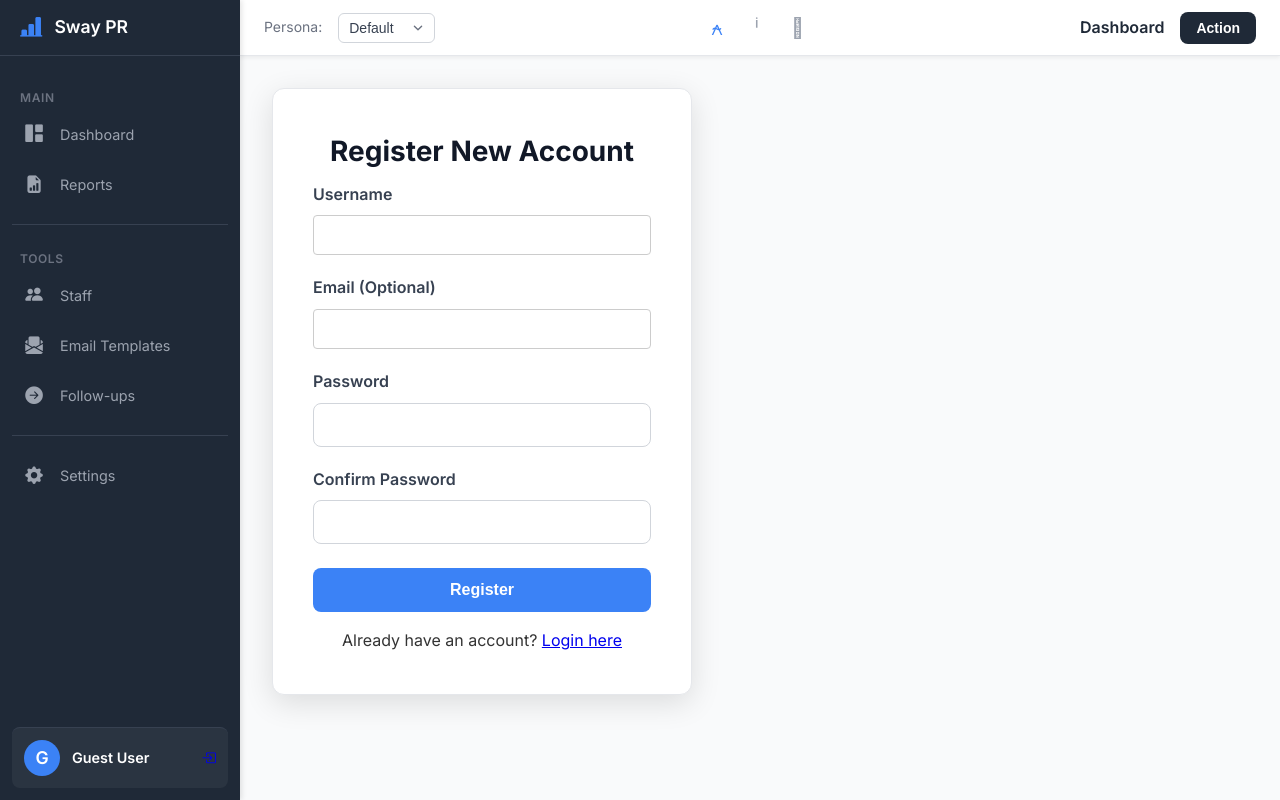
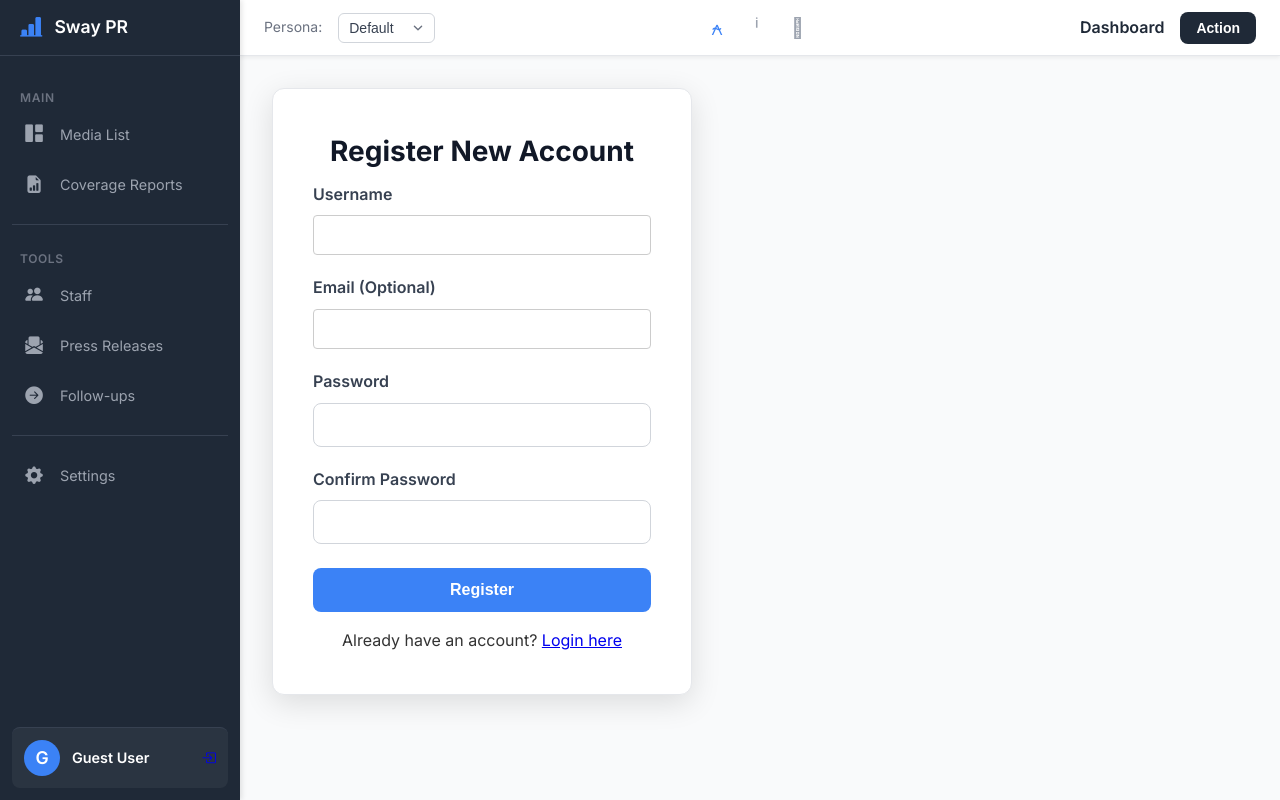
Before and after one commit to cachimiro/cv, a Flask app: page /register in a window 1280 px wide. Run offline with Flask 3, Linux system fonts and the light colour scheme.

Commit message:
Refactor: Rename application components
This commit renames several components of the application as per your request.

- "Email Templates" is renamed to "Press Releases".
- "Dashboard" is renamed to "Media List".
- "Reports" is renamed to "Coverage Reports".

This includes changes to:
- Backend routes and function names in `app.py`.
- Database table names in `database.py`.
- Frontend templates in `templates/`.
- JavaScript files in `static/js/`.
- Tests in `test_press_releases.py`.

```diff
--- a/app.py
+++ b/app.py
@@ -54,11 +54,11 @@ def staff_management():
     """Serves the staff management page."""
     return render_template('staff.html')
 
-@app.route('/email-templates')
+@app.route('/press-releases')
 @login_required
-def email_templates():
-    """Serves the email templates page."""
-    return render_template('email_templates.html')
+def press_releases():
+    """Serves the press releases page."""
+    return render_template('press_releases.html')
 
 @app.route('/follow-up-email')
 @login_required
@@ -69,17 +69,17 @@ def follow_up_email():
     conn.close()
     return render_template('follow_up_email.html', emails=emails)
 
-@app.route('/published-reports')
+@app.route('/coverage-reports')
 @login_required
-def published_reports():
-    """Serves the published reports page."""
-    return render_template('published_reports.html')
+def coverage_reports():
+    """Serves the coverage reports page."""
+    return render_template('coverage_reports.html')
 
-@app.route('/outreach/<int:template_id>')
+@app.route('/outreach/<int:press_release_id>')
 @login_required
-def outreach_page(template_id):
-    """Serves the outreach page for a specific template."""
-    return render_template('outreach.html', template_id=template_id)
+def outreach_page(press_release_id):
+    """Serves the outreach page for a specific press release."""
+    return render_template('outreach.html', press_release_id=press_release_id)
 
 @app.route('/upload/<int:upload_id>')
 @login_required
@@ -90,8 +90,8 @@ def upload_data_page(upload_id):
 @app.route('/')
 @login_required
 def index():
-    """Serves the main dashboard page."""
-    return render_template('dashboard.html')
+    """Serves the main media list page."""
+    return render_template('media_list.html')
 
 @app.route('/register', methods=['GET', 'POST'])
 def register():
@@ -357,40 +357,40 @@ def get_uploads():
     conn.close()
     return jsonify([dict(row) for row in uploads])
 
-@app.route('/api/email-templates', methods=['GET'])
+@app.route('/api/press-releases', methods=['GET'])
 @login_required
-def get_email_templates():
+def get_press_releases():
     conn = database.get_db_connection()
     cursor = conn.cursor()
-    cursor.execute("SELECT id, name, content, image, html_content FROM email_templates")
-    templates = cursor.fetchall()
+    cursor.execute("SELECT id, name, content, image, html_content FROM press_releases")
+    press_releases = cursor.fetchall()
     conn.close()
 
-    templates_list = []
-    for row in templates:
-        template_dict = dict(row)
-        if template_dict.get('image'):
-            template_dict['image'] = base64.b64encode(template_dict['image']).decode('utf-8')
-        templates_list.append(template_dict)
+    press_releases_list = []
+    for row in press_releases:
+        press_release_dict = dict(row)
+        if press_release_dict.get('image'):
+            press_release_dict['image'] = base64.b64encode(press_release_dict['image']).decode('utf-8')
+        press_releases_list.append(press_release_dict)
 
-    return jsonify(templates_list)
+    return jsonify(press_releases_list)
 
-@app.route('/api/email-template/<int:template_id>', methods=['GET', 'PUT', 'DELETE'])
+@app.route('/api/press-release/<int:press_release_id>', methods=['GET', 'PUT', 'DELETE'])
 @login_required
-def email_template(template_id):
+def press_release(press_release_id):
     if request.method == 'GET':
         conn = database.get_db_connection()
         cursor = conn.cursor()
-        cursor.execute("SELECT id, name, content, image, html_content FROM email_templates WHERE id = ?", (template_id,))
-        template = cursor.fetchone()
+        cursor.execute("SELECT id, name, content, image, html_content FROM press_releases WHERE id = ?", (press_release_id,))
+        press_release = cursor.fetchone()
         conn.close()
-        if template:
-            template_dict = dict(template)
-            if template_dict.get('image'):
-                template_dict['image'] = base64.b64encode(template_dict['image']).decode('utf-8')
-            return jsonify(template_dict)
+        if press_release:
+            press_release_dict = dict(press_release)
+            if press_release_dict.get('image'):
+                press_release_dict['image'] = base64.b64encode(press_release_dict['image']).decode('utf-8')
+            return jsonify(press_release_dict)
         else:
-            return jsonify({"error": "Template not found"}), 404
+            return jsonify({"error": "Press release not found"}), 404
 
     if request.method == 'PUT':
         name = request.form.get('name')
@@ -402,24 +402,24 @@ def email_template(template_id):
 
         if 'image' in request.files:
             image = request.files['image'].read()
-            cursor.execute("UPDATE email_templates SET name = ?, content = ?, image = ?, html_content = ? WHERE id = ?",
-                           (name, content, image, html_content, template_id))
+            cursor.execute("UPDATE press_releases SET name = ?, content = ?, image = ?, html_content = ? WHERE id = ?",
+                           (name, content, image, html_content, press_release_id))
         else:
-            cursor.execute("UPDATE email_templates SET name = ?, content = ?, html_content = ? WHERE id = ?",
-                           (name, content, html_content, template_id))
+            cursor.execute("UPDATE press_releases SET name = ?, content = ?, html_content = ? WHERE id = ?",
+                           (name, content, html_content, press_release_id))
 
         conn.commit()
         conn.close()
 
-        return jsonify({"message": "Template updated successfully"})
+        return jsonify({"message": "Press release updated successfully"})
 
     if request.method == 'DELETE':
         conn = database.get_db_connection()
         cursor = conn.cursor()
-        cursor.execute("DELETE FROM email_templates WHERE id = ?", (template_id,))
+        cursor.execute("DELETE FROM press_releases WHERE id = ?", (press_release_id,))
         conn.commit()
         conn.close()
-        return jsonify({"message": "Template deleted successfully"})
+        return jsonify({"message": "Press release deleted successfully"})
 
 # --- Follow Up Email API Endpoints ---
 @app.route('/api/follow-up-emails', methods=['GET'])
@@ -583,19 +583,19 @@ def edit_follow_up(email_id):
     return render_template('edit_follow_up.html', email=email)
 
 # --- Published Reports API Endpoints ---
-@app.route('/api/published-reports', methods=['GET'])
+@app.route('/api/coverage-reports', methods=['GET'])
 @login_required
-def get_published_reports():
+def get_coverage_reports():
     conn = database.get_db_connection()
     cursor = conn.cursor()
-    cursor.execute("SELECT id, link, article, date_of_publish FROM published_reports")
+    cursor.execute("SELECT id, link, article, date_of_publish FROM coverage_reports")
     reports = cursor.fetchall()
     conn.close()
     return jsonify([dict(row) for row in reports])
 
-@app.route('/api/published-reports', methods=['POST'])
+@app.route('/api/coverage-reports', methods=['POST'])
 @login_required
-def add_published_report():
+def add_coverage_report():
     data = request.get_json()
     link = data.get('link')
     article = data.get('article')
@@ -606,24 +606,24 @@ def add_published_report():
 
     conn = database.get_db_connection()
     cursor = conn.cursor()
-    cursor.execute("INSERT INTO published_reports (link, article, date_of_publish) VALUES (?, ?, ?)", (link, article, date_of_publish))
+    cursor.execute("INSERT INTO coverage_reports (link, article, date_of_publish) VALUES (?, ?, ?)", (link, article, date_of_publish))
     conn.commit()
     new_id = cursor.lastrowid
 
     # Fetch the newly created report to return it
-    cursor.execute("SELECT id, link, article, date_of_publish FROM published_reports WHERE id = ?", (new_id,))
+    cursor.execute("SELECT id, link, article, date_of_publish FROM coverage_reports WHERE id = ?", (new_id,))
     new_report = cursor.fetchone()
 
     conn.close()
 
     return jsonify(dict(new_report)), 201
 
-@app.route('/api/published-reports/<int:report_id>', methods=['GET'])
+@app.route('/api/coverage-reports/<int:report_id>', methods=['GET'])
 @login_required
-def get_published_report(report_id):
+def get_coverage_report(report_id):
     conn = database.get_db_connection()
     cursor = conn.cursor()
-    cursor.execute("SELECT id, link, article, date_of_publish FROM published_reports WHERE id = ?", (report_id,))
+    cursor.execute("SELECT id, link, article, date_of_publish FROM coverage_reports WHERE id = ?", (report_id,))
     report = cursor.fetchone()
     conn.close()
     if report:
@@ -631,13 +631,13 @@ def get_published_report(report_id):
     else:
         return jsonify({"error": "Report not found"}), 404
 
-@app.route('/api/published-reports/<int:report_id>', methods=['GET', 'PUT', 'DELETE'])
+@app.route('/api/coverage-reports/<int:report_id>', methods=['GET', 'PUT', 'DELETE'])
 @login_required
-def published_report(report_id):
+def coverage_report(report_id):
     conn = database.get_db_connection()
     if request.method == 'GET':
         cursor = conn.cursor()
-        cursor.execute("SELECT id, link, article, date_of_publish FROM published_reports WHERE id = ?", (report_id,))
+        cursor.execute("SELECT id, link, article, date_of_publish FROM coverage_reports WHERE id = ?", (report_id,))
         report = cursor.fetchone()
         conn.close()
         if report:
@@ -655,7 +655,7 @@ def published_report(report_id):
             return jsonify({"error": "All fields are required"}), 400
 
         cursor = conn.cursor()
-        cursor.execute("UPDATE published_reports SET link = ?, article = ?, date_of_publish = ? WHERE id = ?",
+        cursor.execute("UPDATE coverage_reports SET link = ?, article = ?, date_of_publish = ? WHERE id = ?",
                        (link, article, date_of_publish, report_id))
         conn.commit()
         conn.close()
@@ -663,14 +663,14 @@ def published_report(report_id):
 
     if request.method == 'DELETE':
         cursor = conn.cursor()
-        cursor.execute("DELETE FROM published_reports WHERE id = ?", (report_id,))
+        cursor.execute("DELETE FROM coverage_reports WHERE id = ?", (report_id,))
         conn.commit()
         conn.close()
         return jsonify({"message": "Report deleted successfully"})
 
-@app.route('/api/external/published-reports', methods=['POST'])
+@app.route('/api/external/coverage-reports', methods=['POST'])
 @require_api_key
-def add_external_published_report():
+def add_external_coverage_report():
     data = request.get_json()
     link = data.get('link')
     article = data.get('article')
@@ -681,16 +681,16 @@ def add_external_published_report():
 
     conn = database.get_db_connection()
     cursor = conn.cursor()
-    cursor.execute("INSERT INTO published_reports (link, article, date_of_publish) VALUES (?, ?, ?)", (link, article, date_of_publish))
+    cursor.execute("INSERT INTO coverage_reports (link, article, date_of_publish) VALUES (?, ?, ?)", (link, article, date_of_publish))
     conn.commit()
     new_id = cursor.lastrowid
     conn.close()
 
-    return jsonify({"message": "Published report added successfully", "id": new_id}), 201
+    return jsonify({"message": "Coverage report added successfully", "id": new_id}), 201
 
-@app.route('/api/upload-template', methods=['POST'])
+@app.route('/api/upload-press-release', methods=['POST'])
 @login_required
-def upload_template():
+def upload_press_release():
     print(f"Request headers: {request.headers}")
     if 'file' not in request.files:
         print("No file part in the request")
@@ -741,7 +741,7 @@ def upload_template():
     try:
         conn = database.get_db_connection()
         cursor = conn.cursor()
-        cursor.execute("INSERT INTO email_templates (name, content, image, html_content) VALUES (?, ?, ?, ?)",
+        cursor.execute("INSERT INTO press_releases (name, content, image, html_content) VALUES (?, ?, ?, ?)",
                        (filename, content, image, html_content))
         conn.commit()
         conn.close()
@@ -1018,20 +1018,20 @@ def delete_staff(staff_id):
 @login_required
 def send_outreach():
     data = request.get_json()
-    template_id = data.get('template_id')
+    press_release_id = data.get('press_release_id')
     staff_member = data.get('staff_member')
     outlet_names = data.get('outlet_names')
 
-    if not all([template_id, staff_member, outlet_names]):
+    if not all([press_release_id, staff_member, outlet_names]):
         return jsonify({"error": "Missing required data"}), 400
 
     conn = database.get_db_connection()
 
     # Fetch email template
-    template = conn.execute("SELECT * FROM email_templates WHERE id = ?", (template_id,)).fetchone()
-    if not template:
+    press_release = conn.execute("SELECT * FROM press_releases WHERE id = ?", (press_release_id,)).fetchone()
+    if not press_release:
         conn.close()
-        return jsonify({"error": "Template not found"}), 404
+        return jsonify({"error": "Press release not found"}), 404
 
     # Fetch reporters from selected outlets
     placeholders = ', '.join(['?'] * len(outlet_names))
@@ -1043,13 +1043,13 @@ def send_outreach():
     # Prepare the payload
     # Note: The template content might be large. Consider if you need all of it.
     # The image blob is converted to base64 if it exists.
-    template_dict = dict(template)
-    if template_dict.get('image'):
-        template_dict['image'] = base64.b64encode(template_dict['image']).decode('utf-8')
+    press_release_dict = dict(press_release)
+    if press_release_dict.get('image'):
+        press_release_dict['image'] = base64.b64encode(press_release_dict['image']).decode('utf-8')
 
 
     payload = {
-        "email_template": template_dict,
+        "press_release": press_release_dict,
         "staff_member": staff_member,
         "reporters": [dict(j) for j in journalists] + [dict(m) for m in media_titles]
     }
--- a/templates/layout.html
+++ b/templates/layout.html
@@ -48,13 +48,13 @@
                     <li class="{{ 'active' if request.endpoint == 'index' else '' }}">
                         <a href="{{ url_for('index') }}">
                             <i class="bi bi-grid-1x2-fill nav-icon"></i>
-                            <span>Dashboard</span>
+                            <span>Media List</span>
                         </a>
                     </li>
-                    <li class="{{ 'active' if request.endpoint == 'published_reports' else '' }}">
-                        <a href="{{ url_for('published_reports') }}">
+                    <li class="{{ 'active' if request.endpoint == 'coverage_reports' else '' }}">
+                        <a href="{{ url_for('coverage_reports') }}">
                            <i class="bi bi-file-earmark-bar-graph-fill nav-icon"></i>
-                            <span>Reports</span>
+                            <span>Coverage Reports</span>
                         </a>
                     </li>
                 </ul>
@@ -67,10 +67,10 @@
                            <span>Staff</span>
                         </a>
                     </li>
-                    <li class="{{ 'active' if request.endpoint == 'email_templates' else '' }}">
-                        <a href="{{ url_for('email_templates') }}">
+                    <li class="{{ 'active' if request.endpoint == 'press_releases' else '' }}">
+                        <a href="{{ url_for('press_releases') }}">
                             <i class="bi bi-envelope-paper-fill nav-icon"></i>
-                            <span>Email Templates</span>
+                            <span>Press Releases</span>
                         </a>
                     </li>
                     <li class="{{ 'active' if request.endpoint == 'follow_up_email' else '' }}">
--- a/test_email_templates.py
+++ b/test_press_releases.py
@@ -4,7 +4,7 @@ import io
 from app import app
 from database import create_tables, get_db_connection
 
-class EmailTemplatesTestCase(unittest.TestCase):
+class PressReleasesTestCase(unittest.TestCase):
     def setUp(self):
         app.config['TESTING'] = True
         self.app = app.test_client()
@@ -43,7 +43,7 @@ class EmailTemplatesTestCase(unittest.TestCase):
             data = {
                 'file': (f, 'test.docx')
             }
-            response = self.app.post('/api/upload-template', content_type='multipart/form-data', data=data)
+            response = self.app.post('/api/upload-press-release', content_type='multipart/form-data', data=data)
 
         os.remove('test.docx')
         self.assertEqual(response.status_code, 200)
@@ -74,7 +74,7 @@ class EmailTemplatesTestCase(unittest.TestCase):
             data = {
                 'file': (f, 'test.pdf')
             }
-            response = self.app.post('/api/upload-template', content_type='multipart/form-data', data=data)
+            response = self.app.post('/api/upload-press-release', content_type='multipart/form-data', data=data)
 
         os.remove('test.pdf')
         self.assertEqual(response.status_code, 200)
```
Also changed, not shown: database.py (+6 -6 lines), static/js/coverage_reports.js (renamed from static/js/published_reports.js, +21 -21 lines), static/js/press_releases.js (renamed from static/js/email_templates.js, +45 -45 lines), templates/coverage_reports.html (renamed from templates/published_reports.html, +8 -8 lines), templates/press_releases.html (renamed from templates/email_templates.html, +15 -15 lines), templates/media_list.html (renamed from templates/dashboard.html).
